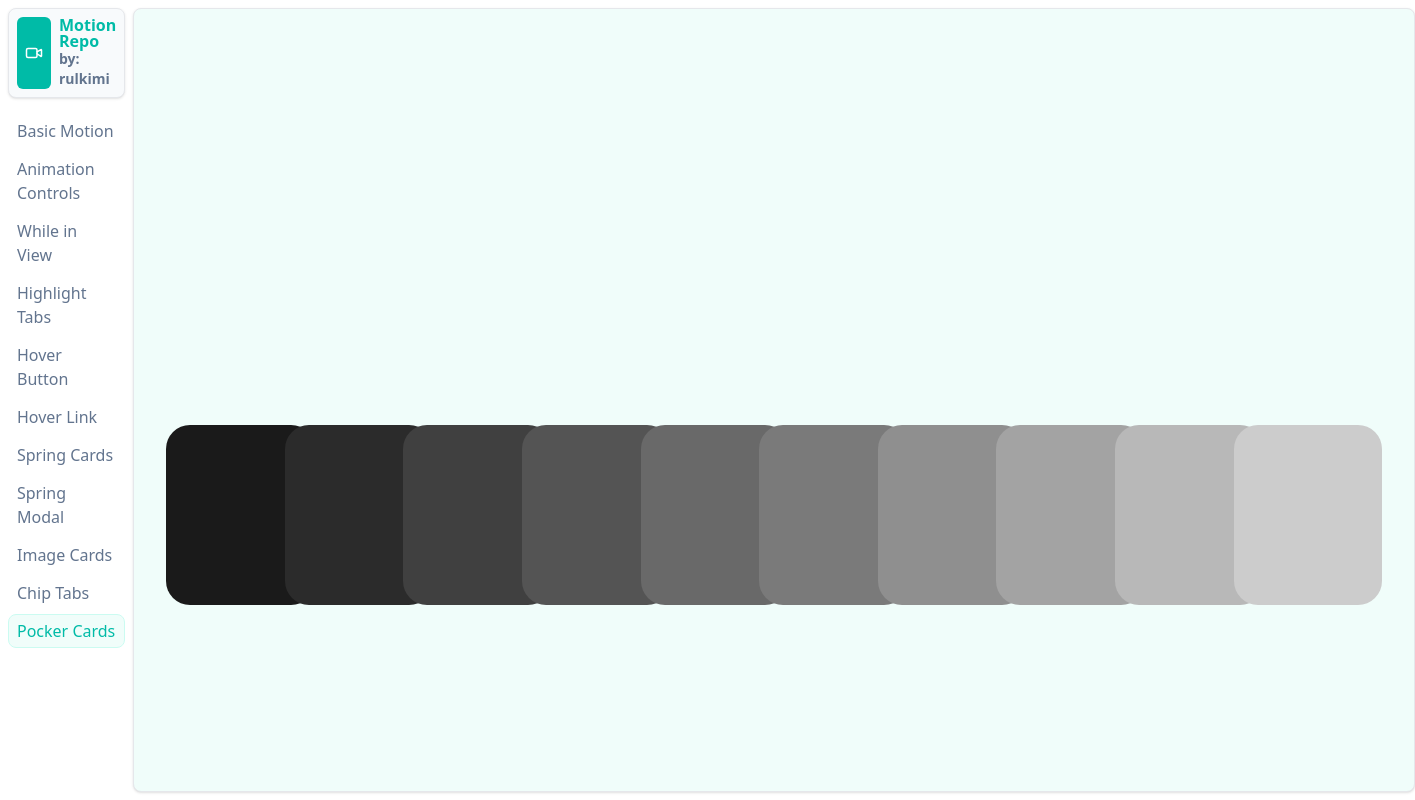
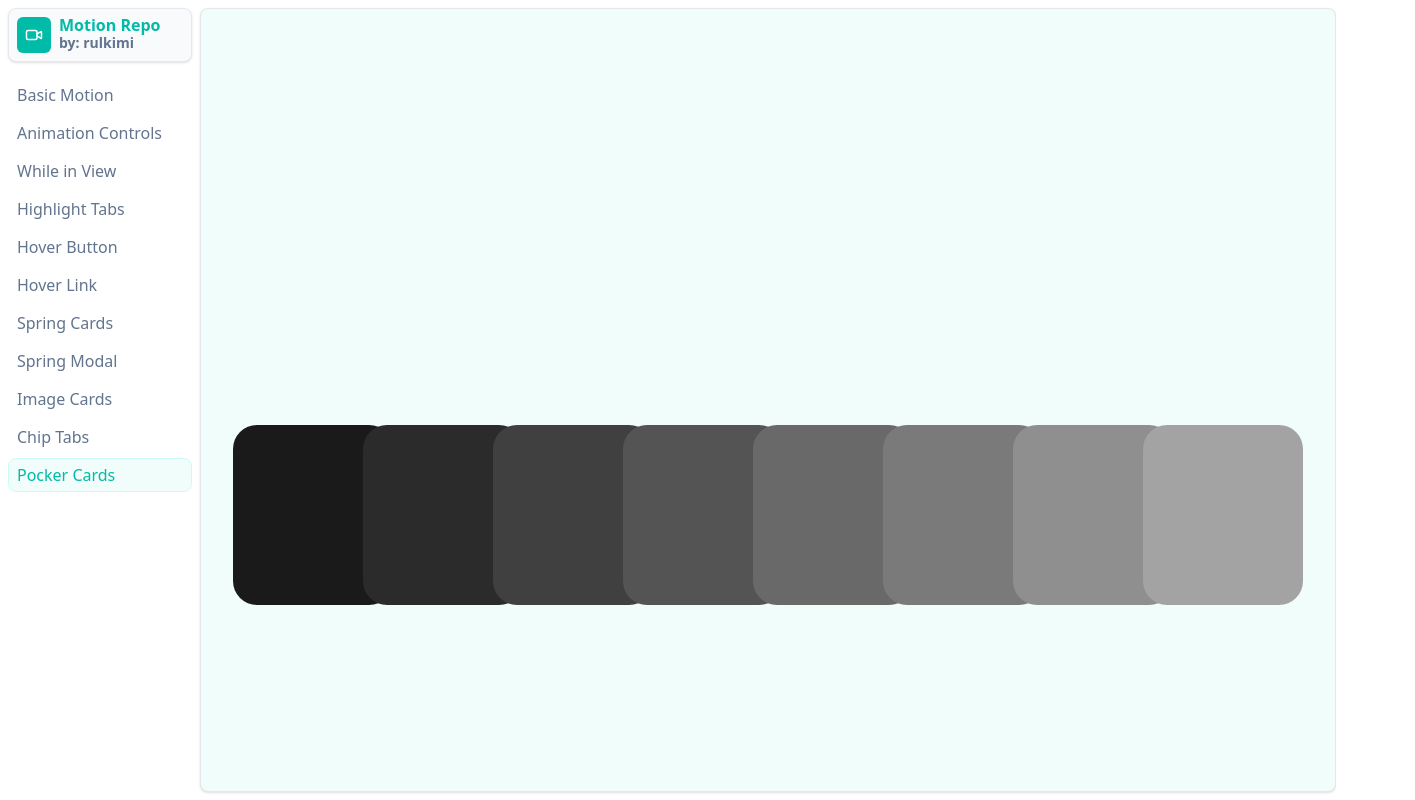
Before and after one commit to azrul-qbeep/motion-repo, a Next.js app: page /motions/pocker-cards in a window 1280 px wide. Shown: the whole page, 1415 px wide, since content can reach past the window. Built offline with nearby package versions, Linux system fonts and the light colour scheme.

Commit message:
reduce pocker cards amount

```diff
--- a/app/components/sidebar.tsx
+++ b/app/components/sidebar.tsx
@@ -31,7 +31,7 @@ export default function AppHeader() {
     setActiveLink(link);
   };
   return (
-    <aside className="bg-white w-[200px]">
+    <aside className="bg-white min-w-[200px]">
       <nav className="sticky top-0 bottom-0 p-2 flex flex-col space-y-4">
         <Link
           href="/"
--- a/app/motions/pocker-cards/page.tsx
+++ b/app/motions/pocker-cards/page.tsx
@@ -5,7 +5,7 @@ import { motion, useAnimationControls } from "motion/react";
 export default function PockerCards() {
   return (
     <div className="flex p-4 mt-96">
-      {[...Array(10)].map((_, i) => (
+      {[...Array(8)].map((_, i) => (
         <Card key={i} i={i} />
       ))}
     </div>
```
